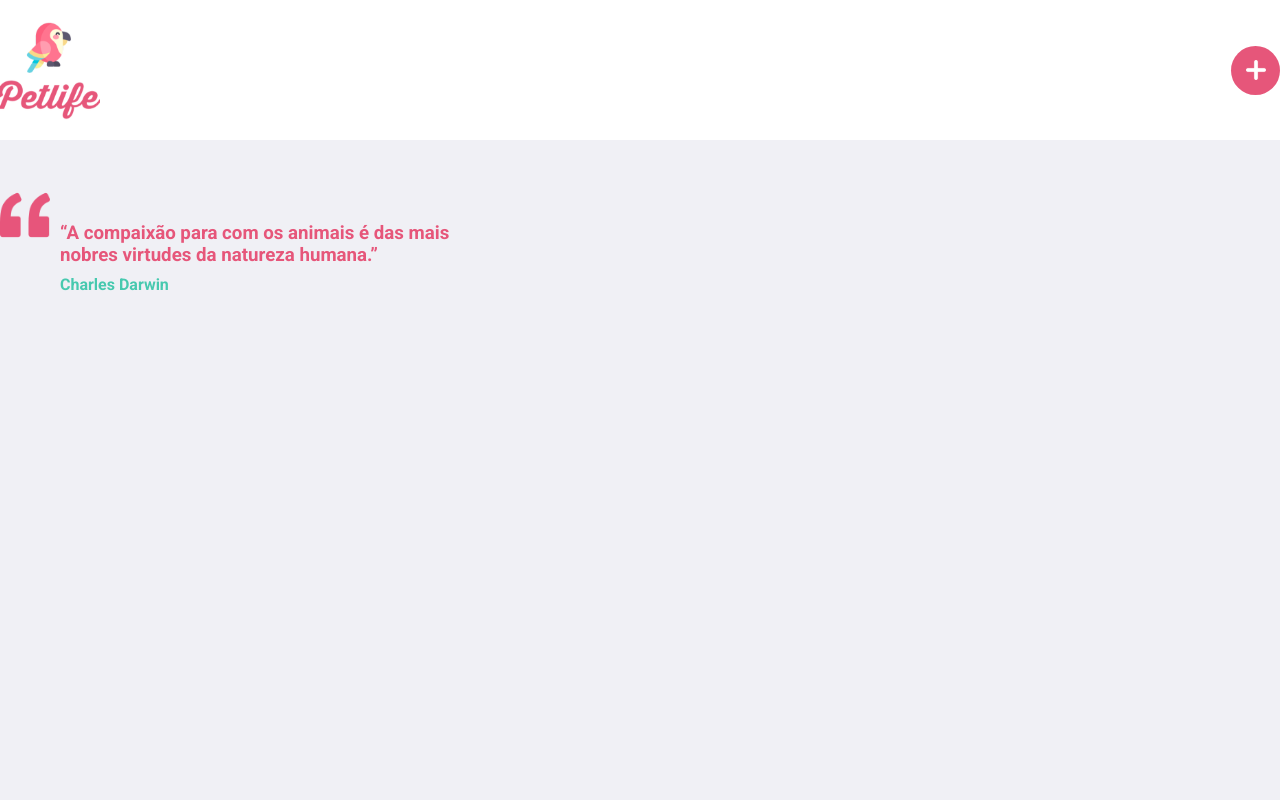
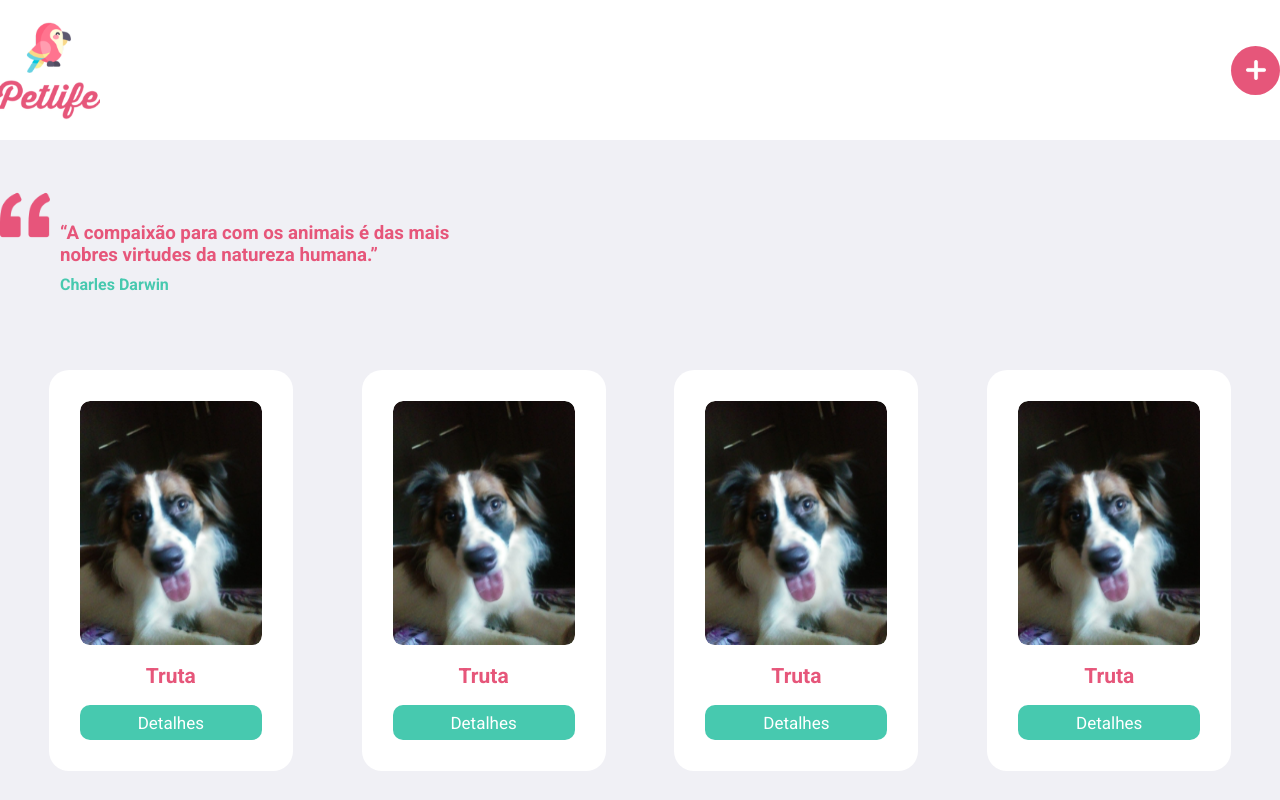
Before and after one commit to WesleyyRafaell/PetLife, a React (Create React App) app: page / in a window 1280 px wide. Shown: the top 800 px of the page. Built offline with nearby package versions, Linux system fonts and the light colour scheme.

Commit message:
criando component cardpet

```diff
--- /dev/null
+++ b/src/components/CardPet/index.js
@@ -0,0 +1,13 @@
+import truta from '../../assets/truta.svg';
+
+import './style.css';
+
+export default function CardPet() {
+  return (
+    <div className="pet">
+      <img src={truta} alt="pet foto" />
+      <h3>Truta</h3>
+      <button>Detalhes</button>
+    </div>
+  )
+}
--- /dev/null
+++ b/src/components/CardPet/style.css
@@ -0,0 +1,31 @@
+.containerCardsPets .pets .pet {
+  max-width: 260px;
+  background: #fff;
+  display: flex;
+  flex-direction: column;
+  align-items: center;
+  padding: 31px;
+  border-radius: 20px;
+  margin: 0 20px 40px 20px;
+}
+
+.containerCardsPets .pets .pet img {
+  border-radius: 10px;
+  max-width: 185px;
+}
+
+.containerCardsPets .pets .pet h3 {
+  color: var(--color-primary);
+  font-size: 2.1rem;
+  padding: 18.2px 0 16.7px 0;
+}
+
+.containerCardsPets .pets .pet button {
+  background: var(--color-second);
+  color: var(--color-white);
+  border: none;
+  width: 100%;
+  padding: 7.5px;
+  border-radius: 10px;
+  font-size: 1.7rem;
+}
--- a/src/pages/Home/index.js
+++ b/src/pages/Home/index.js
@@ -1,10 +1,9 @@
-
-
 import './style.css';
 
 // components
 import Header from '../../components/Header';
 import Quote from '../../components/Quote';
+import CardPet from '../../components/CardPet';
 
 export default function Home() {
   return (
@@ -14,6 +13,20 @@ export default function Home() {
         <div className="containerQuote">
           <Quote />
         </div>
+        <div className="containerCardsPets">
+          <div className="pets">
+            <CardPet />
+            <CardPet />
+            <CardPet />
+            <CardPet />
+            <CardPet />
+            <CardPet />
+            <CardPet />
+            <CardPet />
+            <CardPet />
+            <CardPet />
+          </div>
+        </div>
       </main>
     </div>
   )
--- a/src/pages/Home/style.css
+++ b/src/pages/Home/style.css
@@ -1,3 +1,15 @@
 .containerQuote {
   padding-top: 50px;
 }
+
+.containerCardsPets {
+  padding: 76px 0;
+}
+
+.containerCardsPets .pets {
+  max-width: 1290px;
+  margin: auto;
+  display: flex;
+  flex-wrap: wrap;
+  justify-content: space-evenly;
+}
--- a/src/styles/global.css
+++ b/src/styles/global.css
@@ -5,18 +5,20 @@
 }
 
 :root {
-  --color-white:#fff;
+  --color-white: #fff;
   --color-background: #F0F0F5;
   --color-primary: #E6567A;
   --color-second: #47C9AF;
   --color-tertiary: #3B3C3D;
 }
 
-@media(max-width: 1080px){
-  html{
-    font-size: 62.5%;
-  }
+html{
+  font-size: 62.5%;
 }
+
+/* @media(max-width: 1080px){
+
+} */
 
 /* @media(max-width: 720px){
   html{
```
Also changed, not shown: src/assets/truta.svg (added).
